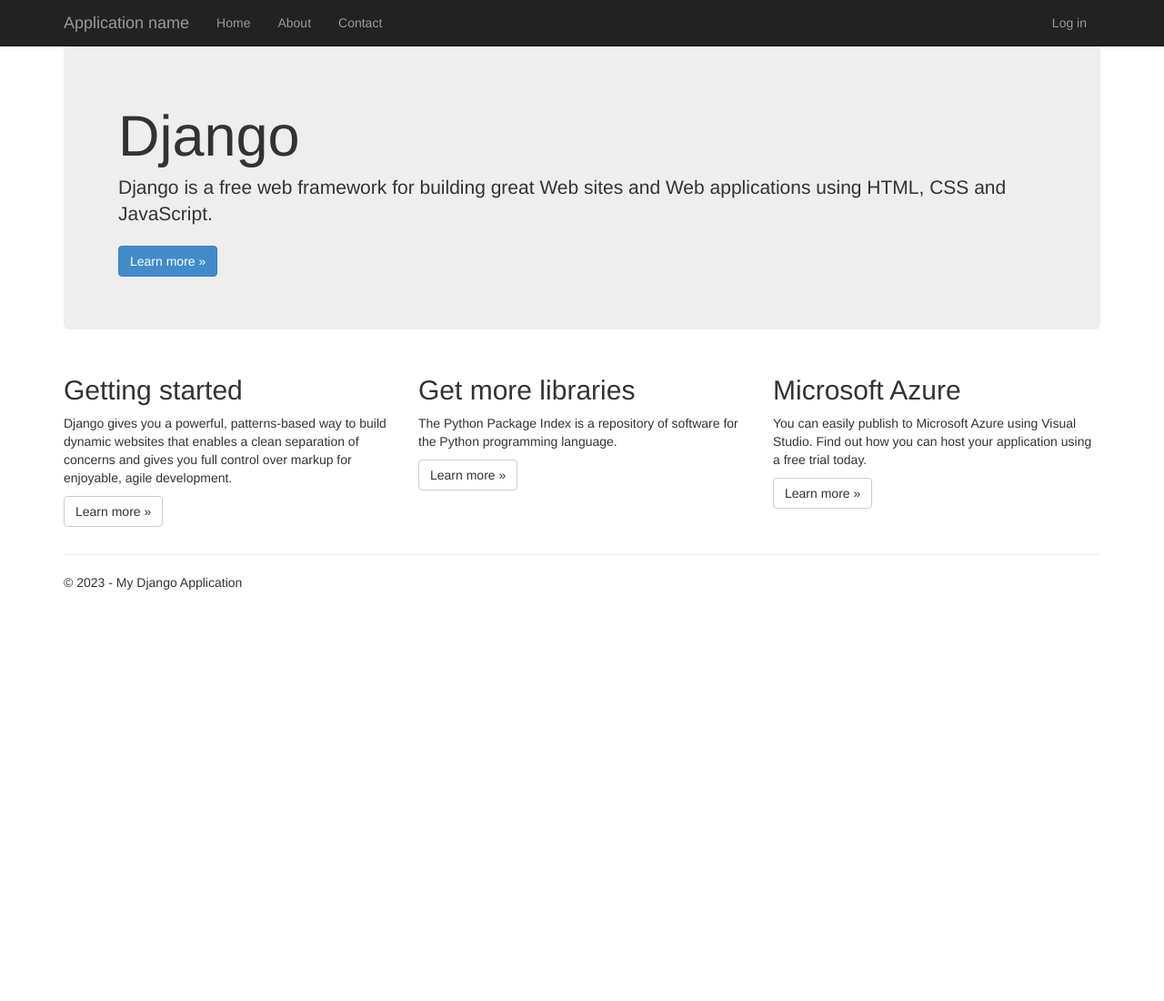
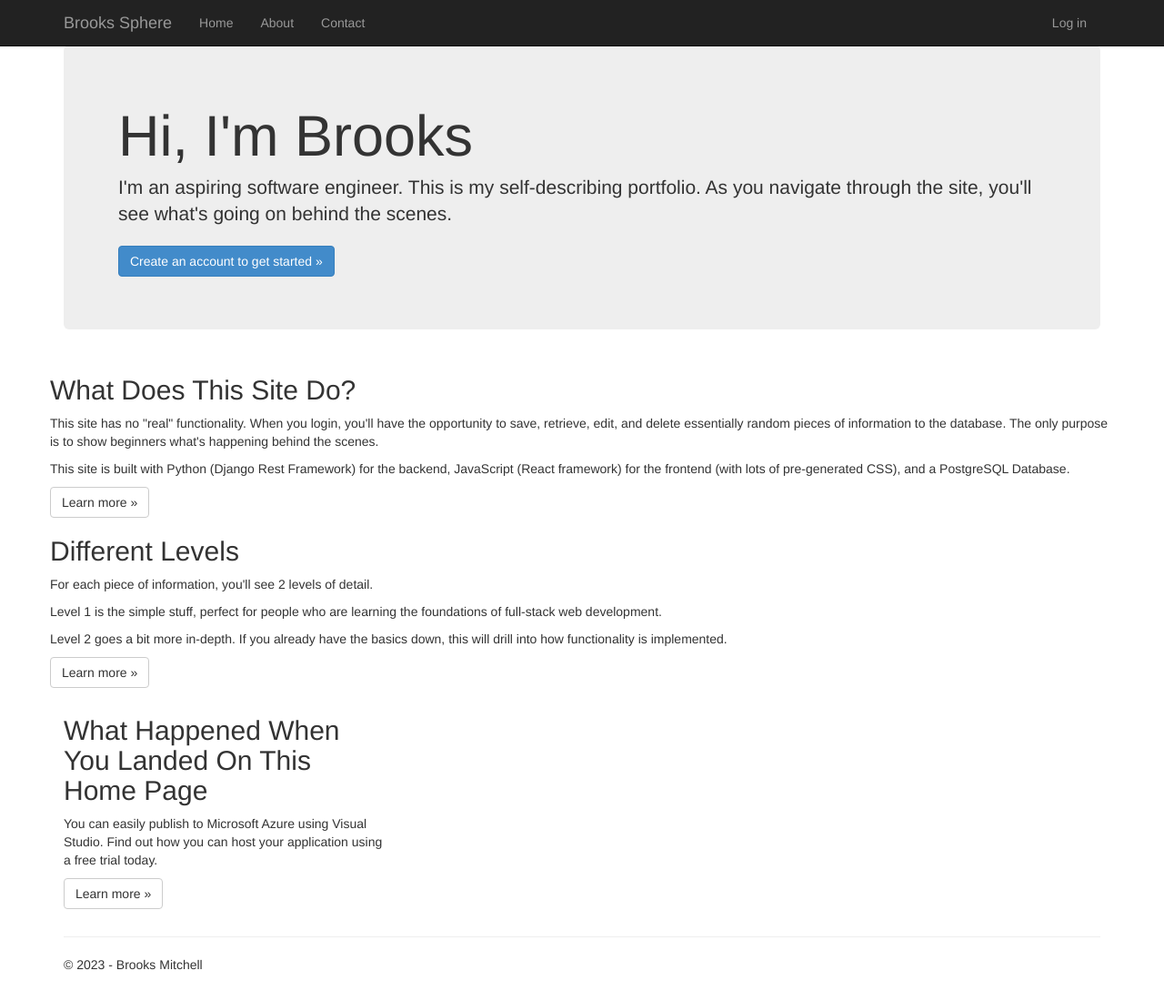
Before and after one commit to Brooks-Mitchell/brookssphere, a Django app: page / in a window 1280 px wide. Shown: the whole page at 91% size. Before the commit the page ends 648 px from the top, so only its background shows below. Run offline with Django 3.2, Linux system fonts and the light colour scheme; some libraries are stand-ins or nearby versions.

Commit message:
create home page template

```diff
--- a/brookssphere/app/templates/app/index.html
+++ b/brookssphere/app/templates/app/index.html
@@ -3,28 +3,31 @@
 {% block content %}
 
 <div class="jumbotron">
-    <h1>Django</h1>
-    <p class="lead">Django is a free web framework for building great Web sites and Web applications using HTML, CSS and JavaScript.</p>
-    <p><a href="https://www.djangoproject.com/" class="btn btn-primary btn-large">Learn more &raquo;</a></p>
+    <h1>Hi, I'm Brooks</h1>
+    <p class="lead">I'm an aspiring software engineer. This is my self-describing portfolio. As you navigate through the site, you'll see what's going on behind the scenes.</p>
+    <p><a href="https://www.djangoproject.com/" class="btn btn-primary btn-large">Create an account to get started &raquo;</a></p>
 </div>
 
 <div class="row">
-    <div class="col-md-4">
-        <h2>Getting started</h2>
+    <div class="col-md-">
+        <h2>What Does This Site Do?</h2>
+        <p>This site has no "real" functionality. When you login, you'll have the opportunity to save, retrieve, edit, and delete essentially random pieces
+        of information to the database. The only purpose is to show beginners what's happening behind the scenes. </p>
         <p>
-            Django gives you a powerful, patterns-based way to build dynamic websites that
-            enables a clean separation of concerns and gives you full control over markup
-            for enjoyable, agile development.
+            This site is built with Python (Django Rest Framework) for the backend, JavaScript (React framework) for the frontend (with lots of pre-generated CSS),
+            and a PostgreSQL Database.
         </p>
         <p><a class="btn btn-default" href="https://djangobook.com/django-tutorials/">Learn more &raquo;</a></p>
     </div>
-    <div class="col-md-4">
-        <h2>Get more libraries</h2>
-        <p>The Python Package Index is a repository of software for the Python programming language.</p>
+    <div class="col-m4d-">
+        <h2>Different Levels</h2>
+        <p>For each piece of information, you'll see 2 levels of detail.</p>
+        <p>Level 1 is the simple stuff, perfect for people who are learning the foundations of full-stack web development. </p>
+        <p>Level 2 goes a bit more in-depth. If you already have the basics down, this will drill into how functionality is implemented.  </p>
         <p><a class="btn btn-default" href="https://pypi.org/">Learn more &raquo;</a></p>
     </div>
     <div class="col-md-4">
-        <h2>Microsoft Azure</h2>
+        <h2>What Happened When You Landed On This Home Page</h2>
         <p>You can easily publish to Microsoft Azure using Visual Studio. Find out how you can host your application using a free trial today.</p>
         <p><a class="btn btn-default" href="http://azure.microsoft.com">Learn more &raquo;</a></p>
     </div>
--- a/brookssphere/app/templates/app/layout.html
+++ b/brookssphere/app/templates/app/layout.html
@@ -3,7 +3,7 @@
 <head>
     <meta charset="utf-8" />
     <meta name="viewport" content="width=device-width, initial-scale=1.0">
-    <title>{{ title }} - My Django Application</title>
+    <title>{{ title }} - Brooks Mitchell Portfolio</title>
     {% load staticfiles %}
     <link rel="stylesheet" type="text/css" href="{% static 'app/content/bootstrap.min.css' %}" />
     <link rel="stylesheet" type="text/css" href="{% static 'app/content/site.css' %}" />
@@ -19,7 +19,7 @@
                     <span class="icon-bar"></span>
                     <span class="icon-bar"></span>
                 </button>
-                <a href="/" class="navbar-brand">Application name</a>
+                <a href="/" class="navbar-brand">Brooks Sphere</a>
             </div>
             <div class="navbar-collapse collapse">
                 <ul class="nav navbar-nav">
@@ -36,7 +36,7 @@
 {% block content %}{% endblock %}
         <hr/>
         <footer>
-            <p>&copy; {{ year }} - My Django Application</p>
+            <p>&copy; {{ year }} - Brooks Mitchell</p>
         </footer>
     </div>
 
```
Also changed, not shown: 1 other file.
